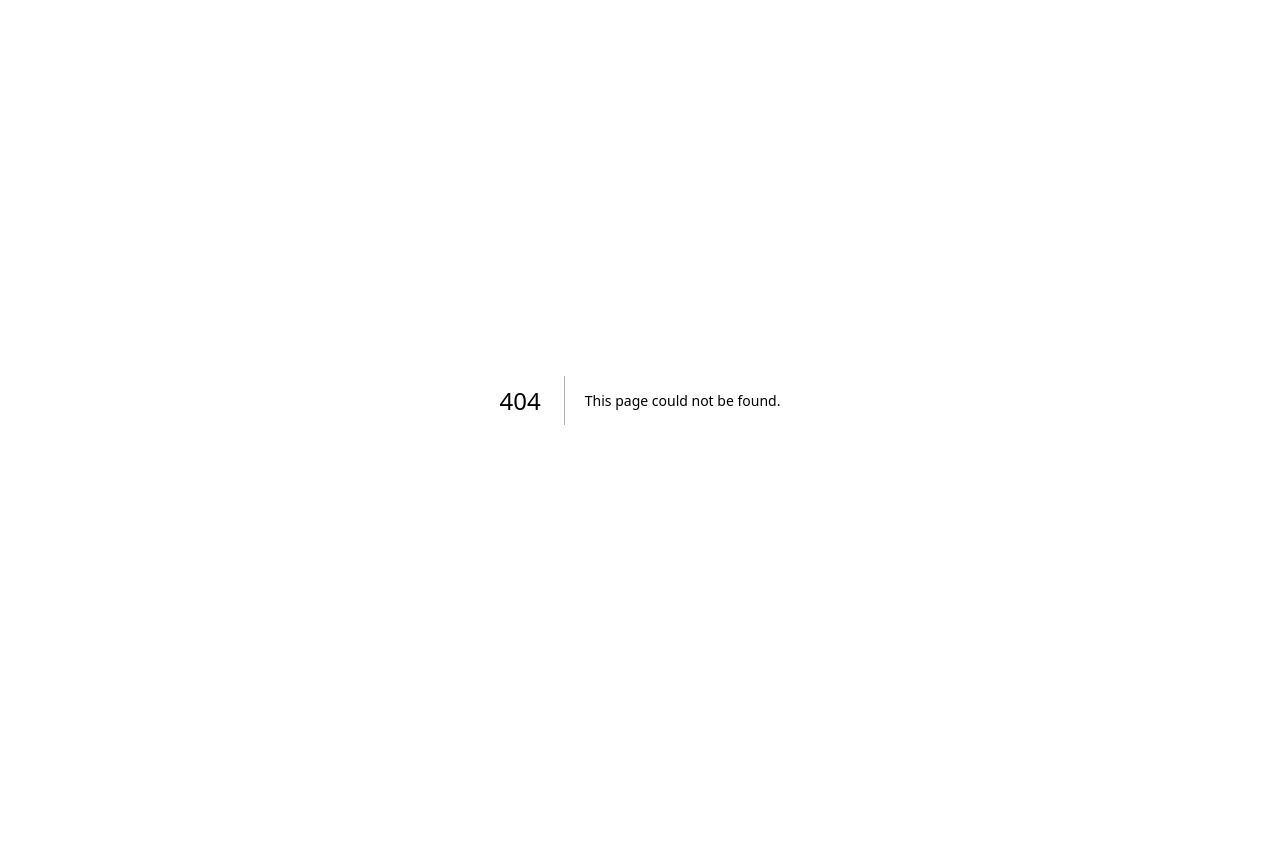
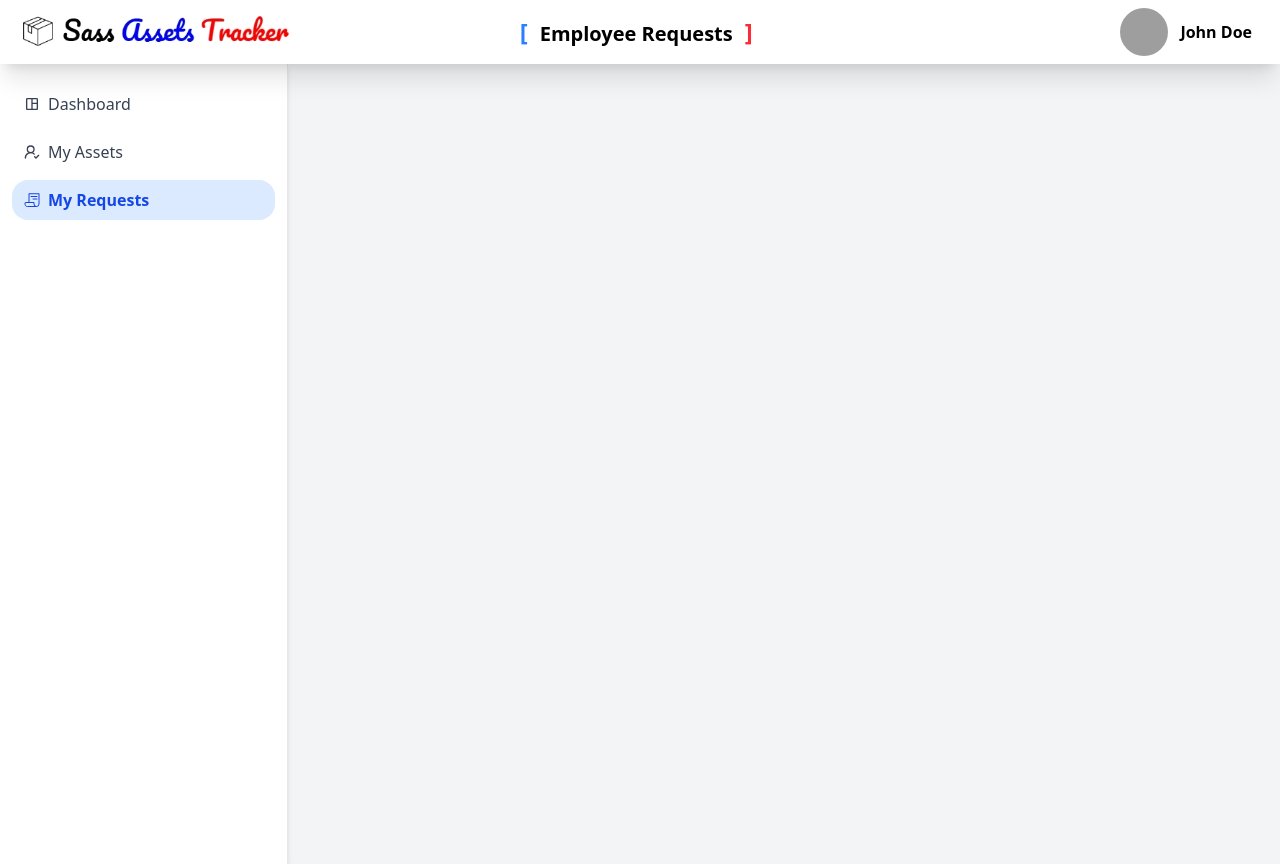
Before and after one commit to sazzadul1205/sass-assets-tracker, a Next.js app: page /Employee/MyRequests in a window 1280 px wide. Before the commit this address had no page. Before the commit the page ends 800 px from the top, so only its background shows below. Built offline with nearby package versions, Linux system fonts and the light colour scheme; grey boxes are pictures that could not be loaded.

Commit message:
- Completed Employee Navbar - Completed // src/app/Employee/layout.jsx - Created Dashboard - Created My Requests Page - Created Dashboard  Page

```diff
--- /dev/null
+++ b/src/Shared/EmployeeNavbar/EmployeeNavbar.jsx
@@ -0,0 +1,60 @@
+// src/Shared/EmployeeNavbar/EmployeeNavbar.jsx
+"use client";
+
+// Next Components
+import Image from "next/image";
+import { usePathname } from "next/navigation";
+
+// Assets
+import Logo from "../../../public/Auth_Assets/SAT_Logo.png";
+
+const EmployeeNavbar = () => {
+  const pathname = usePathname();
+
+  // Derive the active page name from the path
+  const getPageTitle = () => {
+    if (pathname.includes("Dashboard")) return "Employee Dashboard";
+    if (pathname.includes("MyAssets")) return "Employee Assets";
+    if (pathname.includes("MyRequests")) return "Employee Requests";
+    return "Employee Side";
+  };
+
+  return (
+    <div className="navbar bg-white items-center shadow-xl">
+      {/* Navbar Start */}
+      <div className="navbar-start">
+        <Image
+          src={Logo}
+          alt="SAT Logo"
+          width={300}
+          height={100}
+          priority
+        />
+      </div>
+
+      {/* Navbar Center */}
+      <div className="navbar-center hidden lg:flex">
+        <h3 className="text-black font-bold text-xl">
+          <span className="text-blue-500 text-2xl">[</span>
+          <span className="px-3 pb-2">{getPageTitle()}</span>
+          <span className="text-red-500 text-2xl">]</span>
+        </h3>
+      </div>
+
+      {/* Navbar End */}
+      <div className="navbar-end text-black gap-3 px-5">
+        <div className="avatar">
+          <div className="w-12 rounded-full">
+            <img
+              src="https://img.daisyui.com/images/profile/demo/yellingcat@192.webp"
+              alt="Profile"
+            />
+          </div>
+        </div>
+        <h3 className="font-semibold">John Doe</h3>
+      </div>
+    </div>
+  );
+};
+
+export default EmployeeNavbar;
--- /dev/null
+++ b/src/app/Employee/Dashboard/page.jsx
@@ -0,0 +1,11 @@
+import React from 'react';
+
+const page = () => {
+    return (
+        <div>
+
+        </div>
+    );
+};
+
+export default page;
--- /dev/null
+++ b/src/app/Employee/MyRequests/page.jsx
@@ -0,0 +1,11 @@
+import React from 'react';
+
+const page = () => {
+    return (
+        <div>
+
+        </div>
+    );
+};
+
+export default page;
--- a/src/app/Employee/layout.jsx
+++ b/src/app/Employee/layout.jsx
@@ -1,12 +1,73 @@
 // src/app/Employee/layout.jsx
-import React from 'react';
 
-const layout = ({ children }) => {
-    return (
-        <div>
-            {children}
-        </div>
-    );
-};
+"use client";
 
-export default layout;
+import { usePathname, useRouter } from "next/navigation";
+
+// Icons
+import { LuUserRoundCheck } from "react-icons/lu";
+import { IoReceiptOutline } from "react-icons/io5";
+import { MdOutlineSpaceDashboard } from "react-icons/md";
+
+// Shared
+import EmployeeNavbar from "@/Shared/EmployeeNavbar/EmployeeNavbar";
+
+export default function Layout({ children }) {
+  const pathname = usePathname();
+  const router = useRouter();
+
+  const menuItems = [
+    {
+      name: "Dashboard",
+      icon: <MdOutlineSpaceDashboard />,
+      path: "/Employee/Dashboard",
+    },
+    {
+      name: "My Assets",
+      icon: <LuUserRoundCheck />,
+      path: "/Employee/MyAssets",
+    },
+    {
+      name: "My Requests",
+      icon: <IoReceiptOutline />,
+      path: "/Employee/MyRequests",
+    },
+  ];
+
+  return (
+    <div className="min-h-screen bg-gray-100">
+      {/* Navbar */}
+      <EmployeeNavbar />
+
+      {/* Main Content */}
+      <main className="flex">
+        {/* Sidebar */}
+        <aside className="w-72 min-h-screen bg-white shadow-md p-3 border-r border-gray-200 pt-5 ">
+          <ul className="space-y-2 text-gray-700 font-medium">
+            {menuItems.map((item) => {
+              const isActive = pathname === item.path;
+
+              return (
+                <li
+                  key={item.name}
+                  onClick={() => router.push(item.path)}
+                  className={`flex items-center gap-2 cursor-pointer rounded-2xl py-2 px-3 transition-colors
+                    ${isActive
+                      ? "bg-blue-100 text-blue-700 font-semibold"
+                      : "hover:bg-gray-100 hover:text-blue-600"
+                    }`}
+                >
+                  {item.icon}
+                  {item.name}
+                </li>
+              );
+            })}
+          </ul>
+        </aside>
+
+        {/* Page Content */}
+        <section className="flex-1 p-6">{children}</section>
+      </main>
+    </div>
+  );
+}
```
